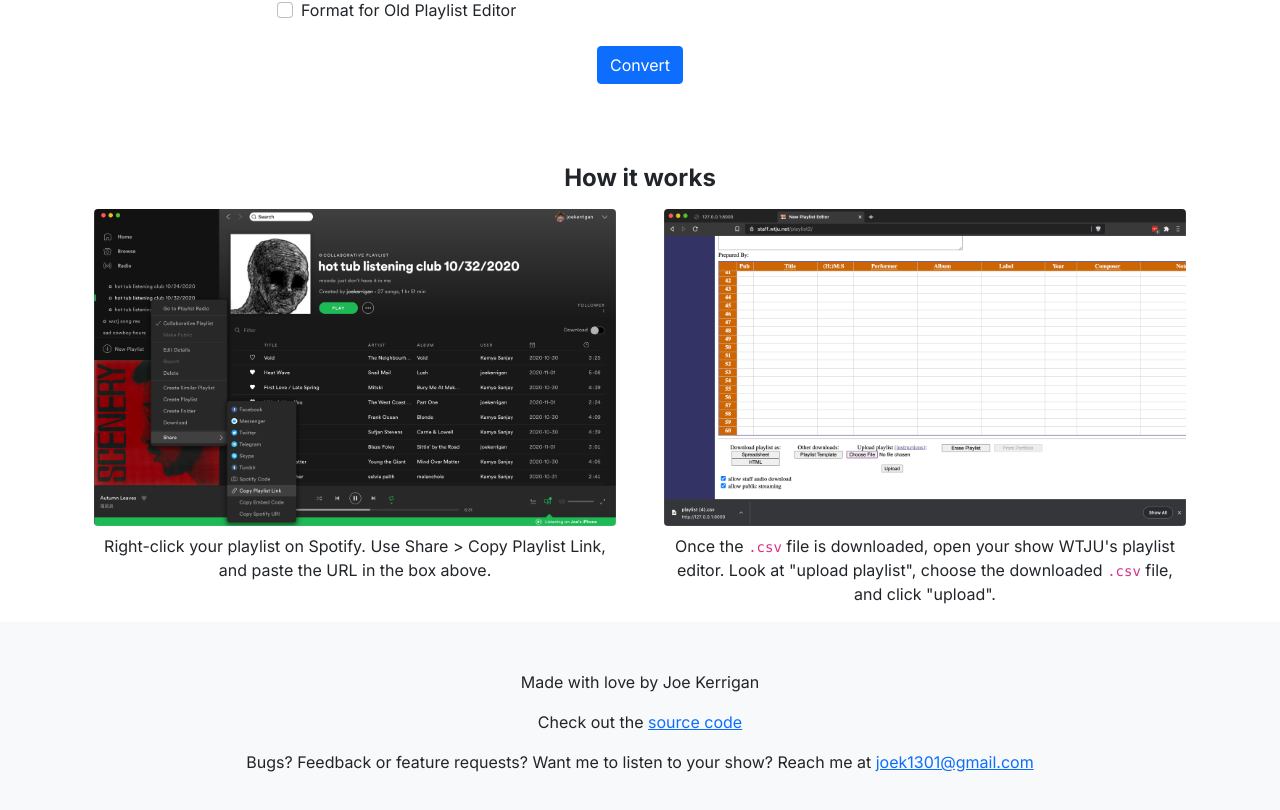
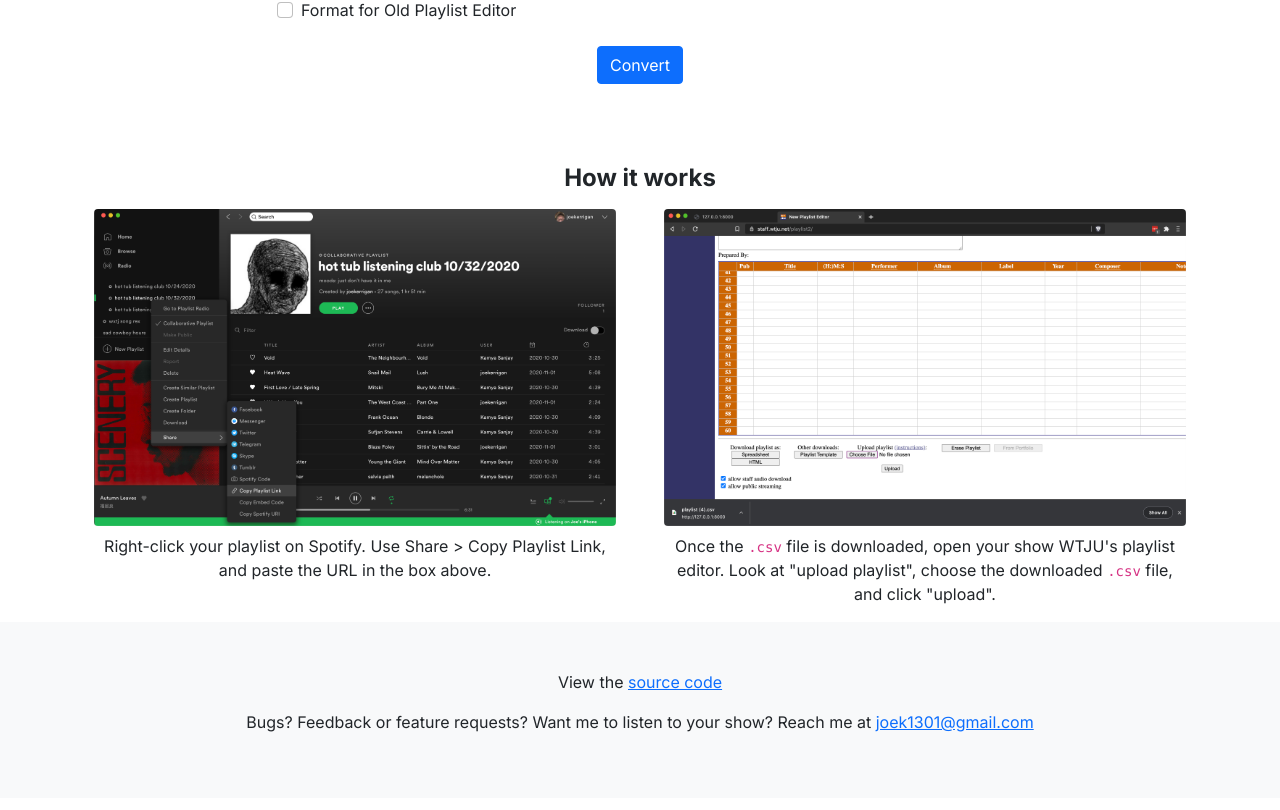
Before and after one commit to joek13/wxtj-converter, a React (Create React App) app in the folder frontend/: page / in a window 1280 px wide. Shown: the part 222-1032 px from the top of the page. Built offline with nearby package versions, Linux system fonts and the light colour scheme.

Commit message:
Tweak footer

```diff
--- a/frontend/src/components/footer.tsx
+++ b/frontend/src/components/footer.tsx
@@ -6,8 +6,7 @@
 export default function Footer() {
     return <footer>
         <Container className="bg-light text-center p-5" fluid>
-            <p>Made with love by Joe Kerrigan</p>
-            <p>Check out the <a href="https://github.com/joek13/wxtj-converter">source code</a></p>
+            <p>View the <a href="https://github.com/joek13/wxtj-converter">source code</a></p>
             <p>Bugs? Feedback or feature requests? Want me to listen to your show? Reach me at <a href="mailto:joek1301@gmail.com">joek1301@gmail.com</a></p>
         </Container>
     </footer>;
```
